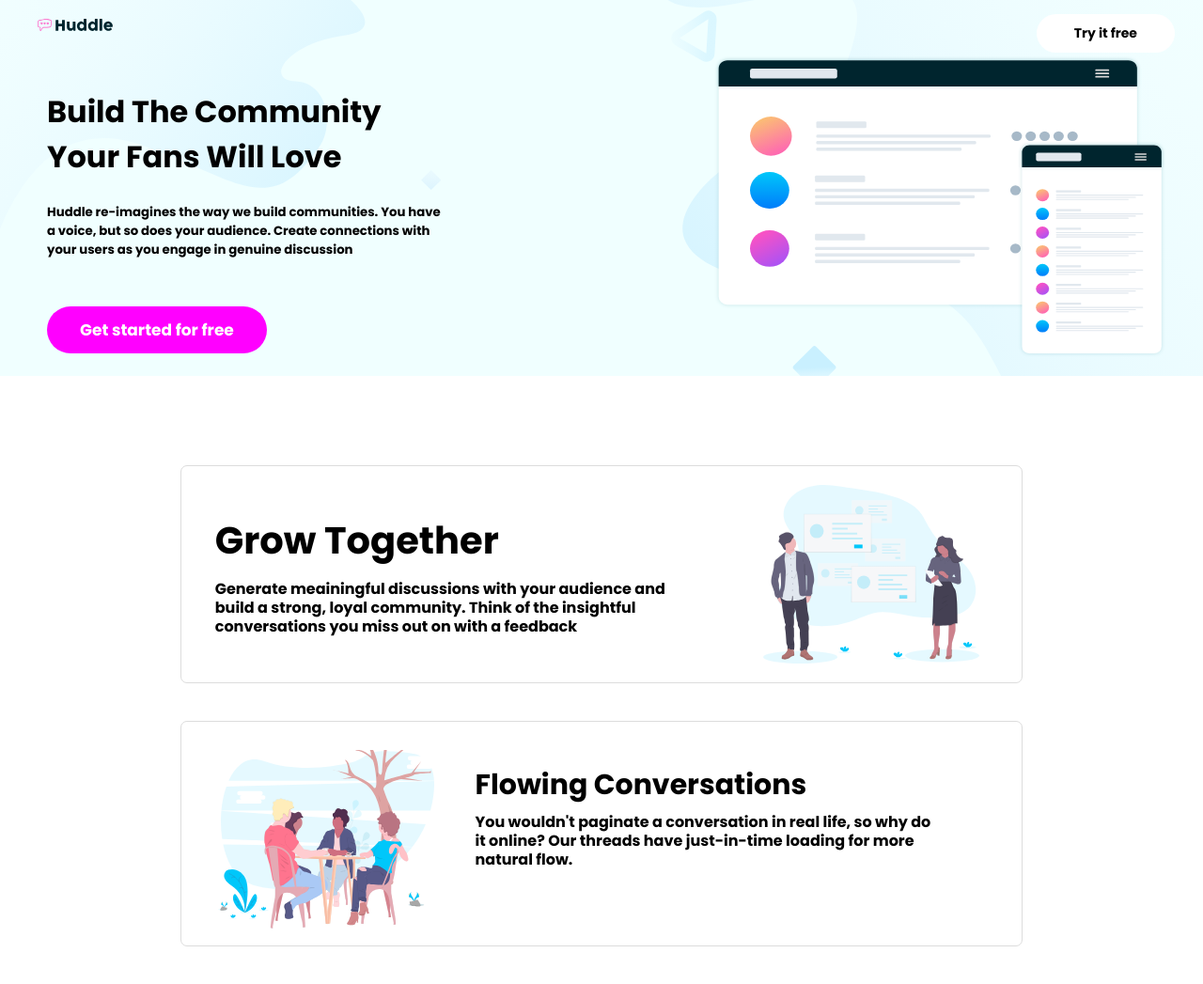
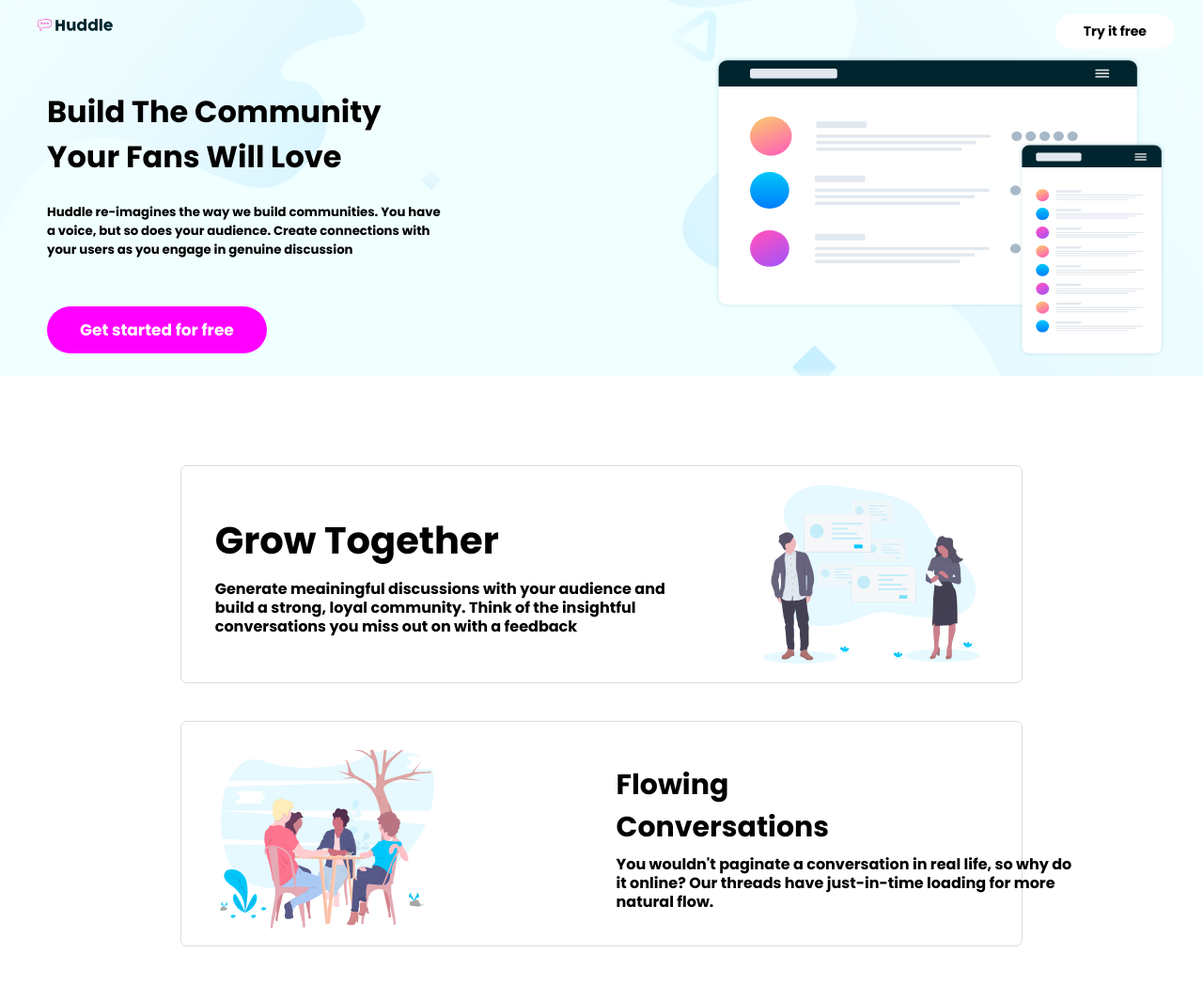
Before and after one commit to Akintademuyiwa24/Mobile, a plain HTML site: page index.html in a window 1280 px wide. Shown: the top 1047 px of the page at 94% size. Drawn offline with Linux system fonts and the light colour scheme.

Commit message:
Update index.css

```diff
--- a/index.css
+++ b/index.css
@@ -17,7 +17,7 @@
    display: flex;
 }
 .i-img button{
-   padding: 10px 40px;
+   padding: 8px 30px;
    border: none;
    border-radius: 50px;
    font-size: 14px;
@@ -119,7 +119,7 @@
 }
 
 .text-2{
-   width: 600px;
+   width: 300px;
 }
 
 .main-2{
@@ -140,8 +140,8 @@
 }
 .text-2 p{
    width: 500px;
+   top: 20px;
    position: relative;
-   top:20px;
    right: -170px;
    font-size: 16px;
    line-height: 20px;
@@ -282,7 +282,11 @@ border-radius: 50px;
    top:55px;
    left: 125px;
 }
-
+/* .container-2 img{ */
+   /* position: relative; */
+   /* padding: 10px; */
+   /* width: 130px; */
+   /* height: 30px; */
 
 
  .footer-1 p{
@@ -324,6 +328,8 @@ border-radius: 50px;
    color: white;
    font-size: 17px;
 }
+
+/* Media Query */
 @media screen and (max-width: 375px) {
    *{
       box-sizing: border-box;
```
